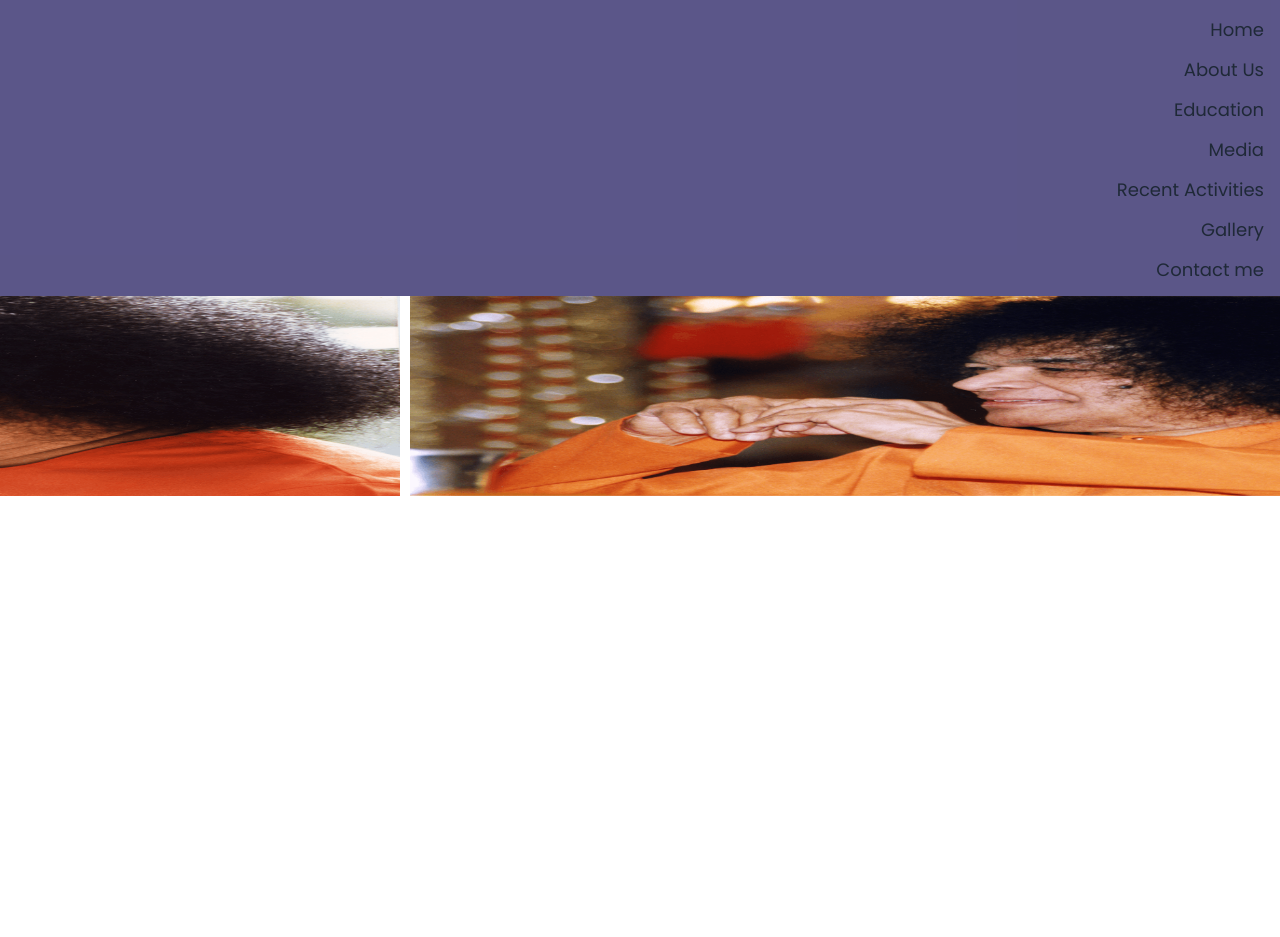
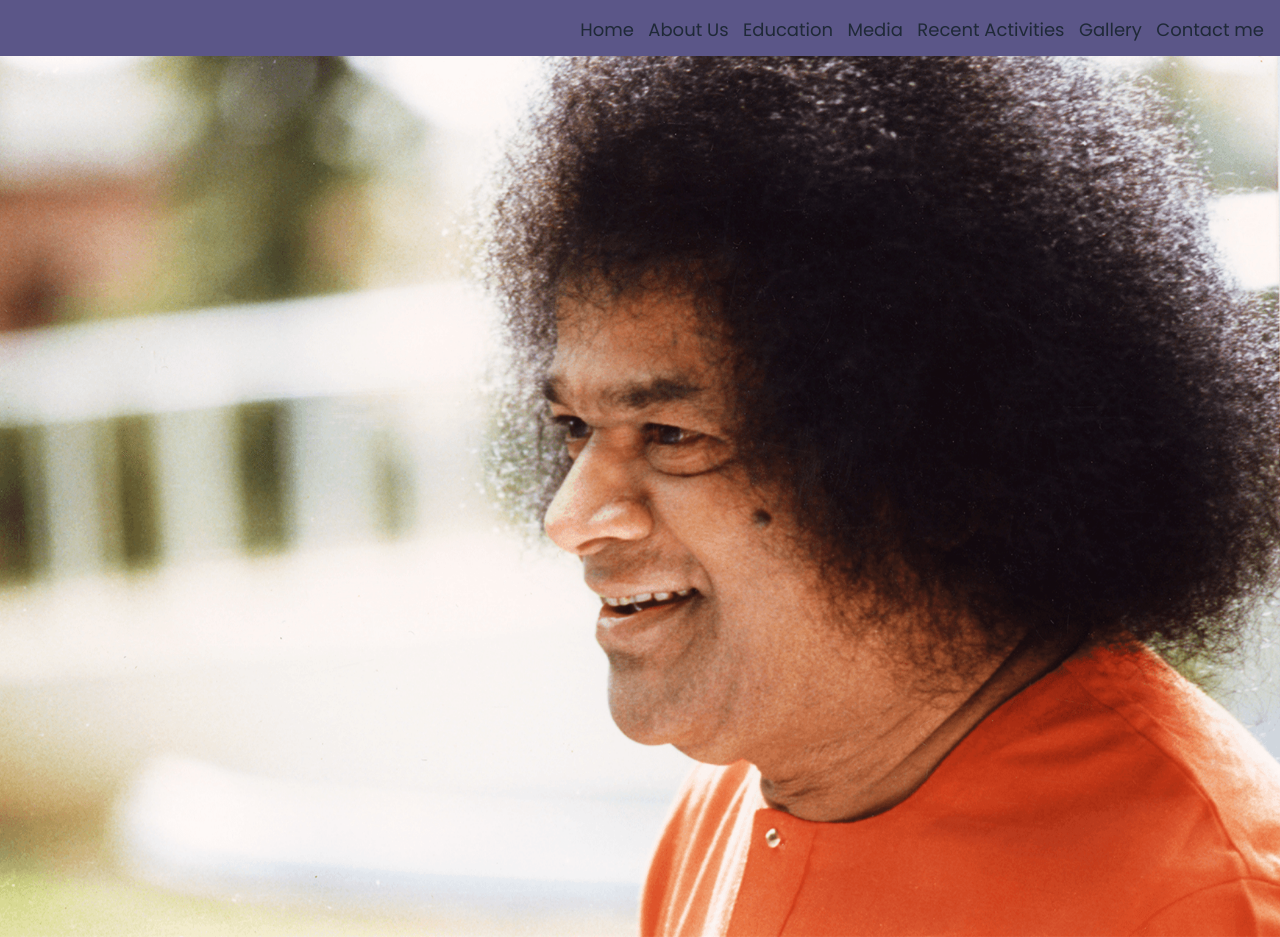
Before and after one commit to PandeyHarish/saiProject, a website: page src/index.html in a window 1280 px wide. Before the commit the page ends 800 px from the top, so only its background shows below. Drawn offline with nearby package versions, Linux system fonts and the light colour scheme.

Commit message:
fixed bugs

```diff
--- a/src/index.html
+++ b/src/index.html
@@ -74,15 +74,15 @@
     <!-- desktop navbar -->
     <section>
         <!-- desktop nav -->
-        <div class="hidden sm:block sticky bg-transparent">
-            <ul class="bg-[#322c6b] bg-opacity-80 p-1 text-right text-gray-800 py-2 px-3 text-2xl">
-                <li class="p-1 inline hover:text-orange-600" ><a href="#"  class="text-lg ">Home</a> </li>
-                <li class="p-1 inline hover:text-orange-600"><a href="#"  class="text-lg ">About Us</a></li>
-                <li class="p-1 inline hover:text-orange-600"><a href="#"  class="text-lg ">Education</a></li>
-                <li class="p-1 inline hover:text-orange-600"><a href="#"  class="text-lg ">Media</a></li>
-                <li class="p-1 inline hover:text-orange-600"><a href="#"  class="text-lg ">Recent Activities</a></li>
-                <li class="p-1 inline hover:text-orange-600"><a href="#"  class="text-lg ">Gallery</a></li>
-                <li class="p-1 inline hover:text-orange-600"><a href="#"  class="text-lg ">Contact me</a></li>
+        <div class="hidden sm:block ">
+            <ul class="bg-[#322c6b] inline bg-opacity-80 p-1 text-right text-gray-800 py-2 px-3 text-2xl">
+                <li class="p-1 inline-block hover:text-orange-600" ><a href="#"  class="text-lg ">Home</a> </li>
+                <li class="p-1 inline-block hover:text-orange-600"><a href="#"  class="text-lg ">About Us</a></li>
+                <li class="p-1 inline-block hover:text-orange-600"><a href="#"  class="text-lg ">Education</a></li>
+                <li class="p-1 inline-block hover:text-orange-600"><a href="#"  class="text-lg ">Media</a></li>
+                <li class="p-1 inline-block hover:text-orange-600"><a href="#"  class="text-lg ">Recent Activities</a></li>
+                <li class="p-1 inline-block hover:text-orange-600"><a href="#"  class="text-lg ">Gallery</a></li>
+                <li class="p-1 inline-block hover:text-orange-600"><a href="#"  class="text-lg ">Contact me</a></li>
             </ul>
         </div>
     </section>
@@ -92,20 +92,20 @@
         <div class= "owl-carousel owl-theme    ">
 
             <div class="item ">
-                <img src="images/206.png" alt="picture of sai baba" class=" relative h-[200px] sm:h-full" srcset="">
+                <img src="images/206.png" alt="picture of sai baba" class=" relative " srcset="">
                 <div class=" absolute pt-20">
                     <h1 class=" font-extrabold ">Lorem ipsum dolor sit amet consectetur adipisicing elit. Exercitationem, quidem.</h1>
                     <P class="  lg:text-xl ">Get The Best Tasty Food</P>
                 </div>
             </div>
 
-            <div class="item">
+            <!-- <div class="item">
                 <img src="images/362 (1).png" alt="" class="relative h-[200px] sm:h-full" srcset="">
                 <div class=" absolute lg:pt-[380px] hidden lg:block lg:pb-5 text-center">
                     <h1 class=" font-extrabold text-white sm:text-lg lg:text-6xl ">SEA GRILL</h1>
                     <P class=" text-black lg:text-xl ">Get Types Of Sea Food</P>
                 </div>
-            </div>
+            </div> -->
         </div>
     </section>
 
```
